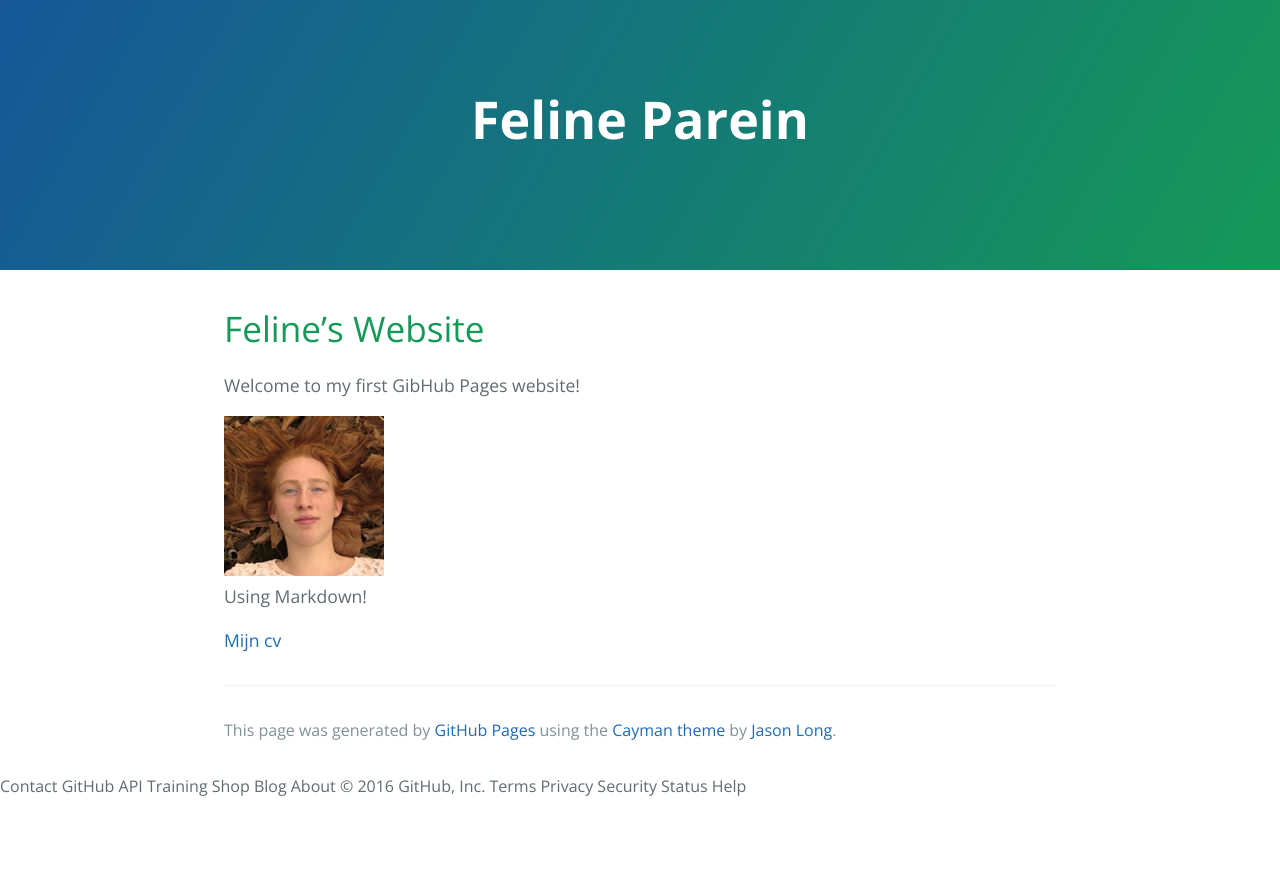
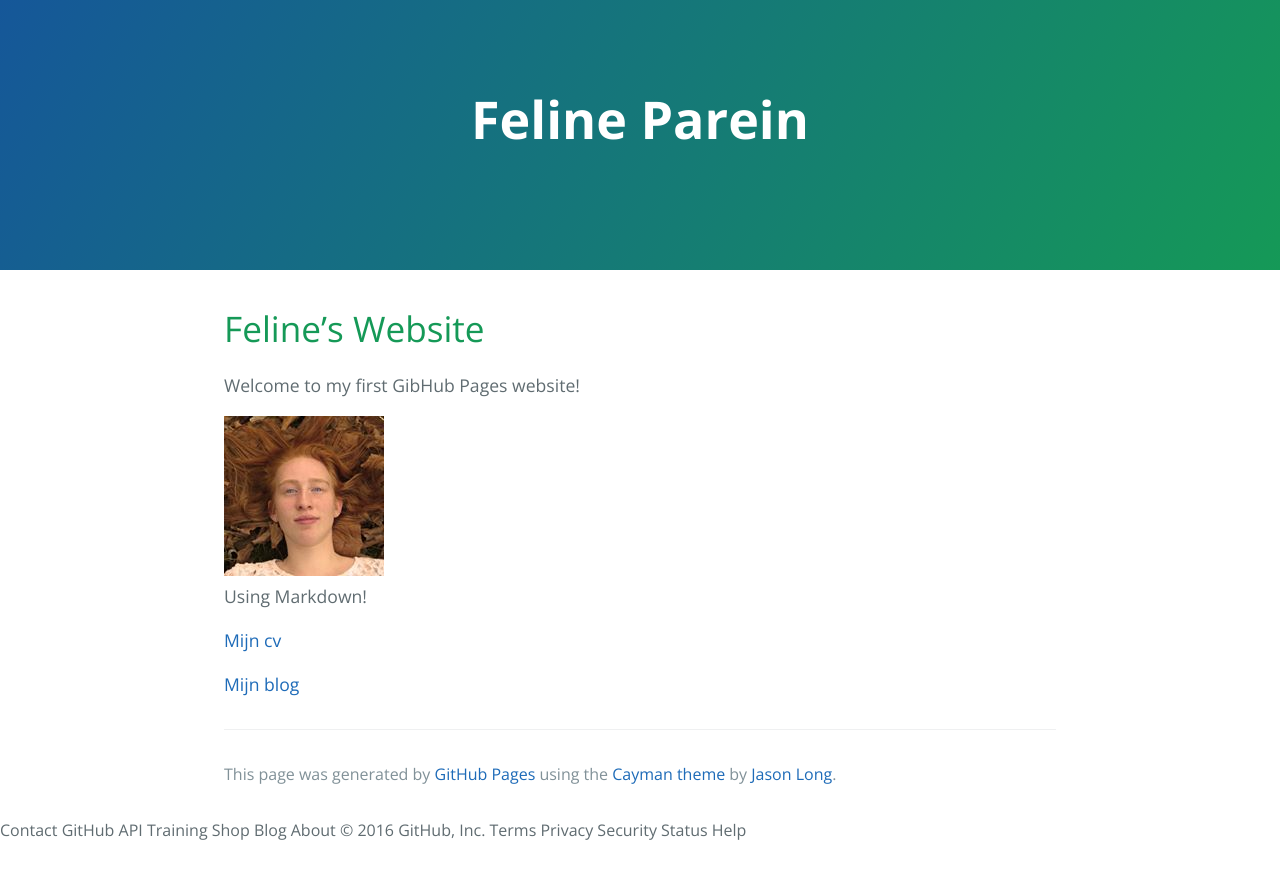
Before and after one commit to FelineParein/FelineParein.github.io, a Jekyll site: the page built from index.md, in a window 1280 px wide. Shown: the top 879 px of the page. Built offline with Jekyll 4.4.1, drawn with Linux system fonts in a browser that asks for light colours.

Commit message:
blog toevoegen

```diff
--- a/index.md
+++ b/index.md
@@ -8,3 +8,5 @@ Welcome to my first GibHub Pages website!
 Using Markdown!
 
 [Mijn cv](cv)
+
+[Mijn blog](blog/_posts/2016-11-15)
```
